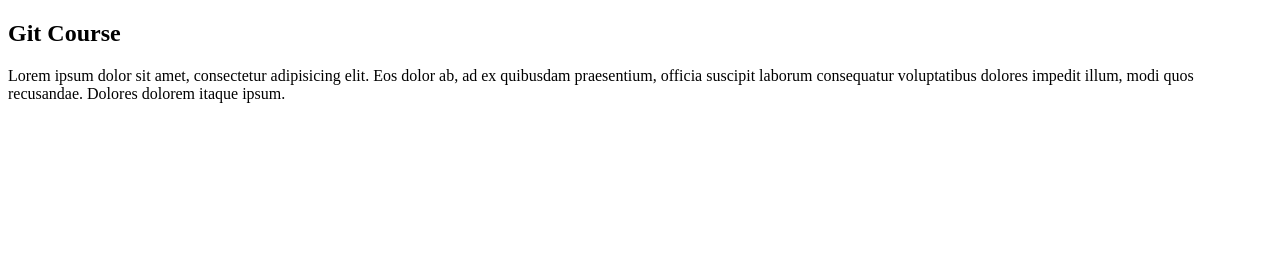
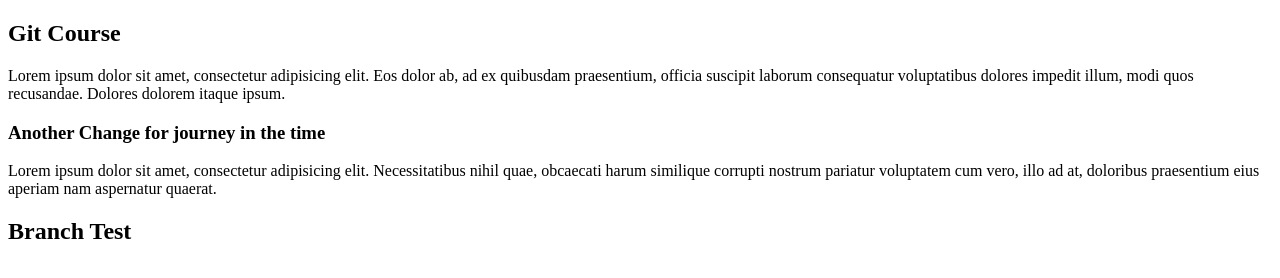
Before and after one commit to ExtaZys-Corp/test-git, a plain HTML site: page index.html in a window 1280 px wide. Drawn offline with Linux system fonts and the light colour scheme.

Commit message:
Iniciando branch Test

```diff
--- a/index.html
+++ b/index.html
@@ -7,5 +7,10 @@
 <body>
   <h2>Git Course</h2>
   <p>Lorem ipsum dolor sit amet, consectetur adipisicing elit. Eos dolor ab, ad ex quibusdam praesentium, officia suscipit laborum consequatur voluptatibus dolores impedit illum, modi quos recusandae. Dolores dolorem itaque ipsum.</p>
+
+  <h3>Another Change for journey in the time</h3>
+  <p>Lorem ipsum dolor sit amet, consectetur adipisicing elit. Necessitatibus nihil quae, obcaecati harum similique corrupti nostrum pariatur voluptatem cum vero, illo ad at, doloribus praesentium eius aperiam nam aspernatur quaerat.</p>
+
+  <h2>Branch Test</h2>
 </body>
 </html>
```
Also changed, not shown: commit.txt (added).
